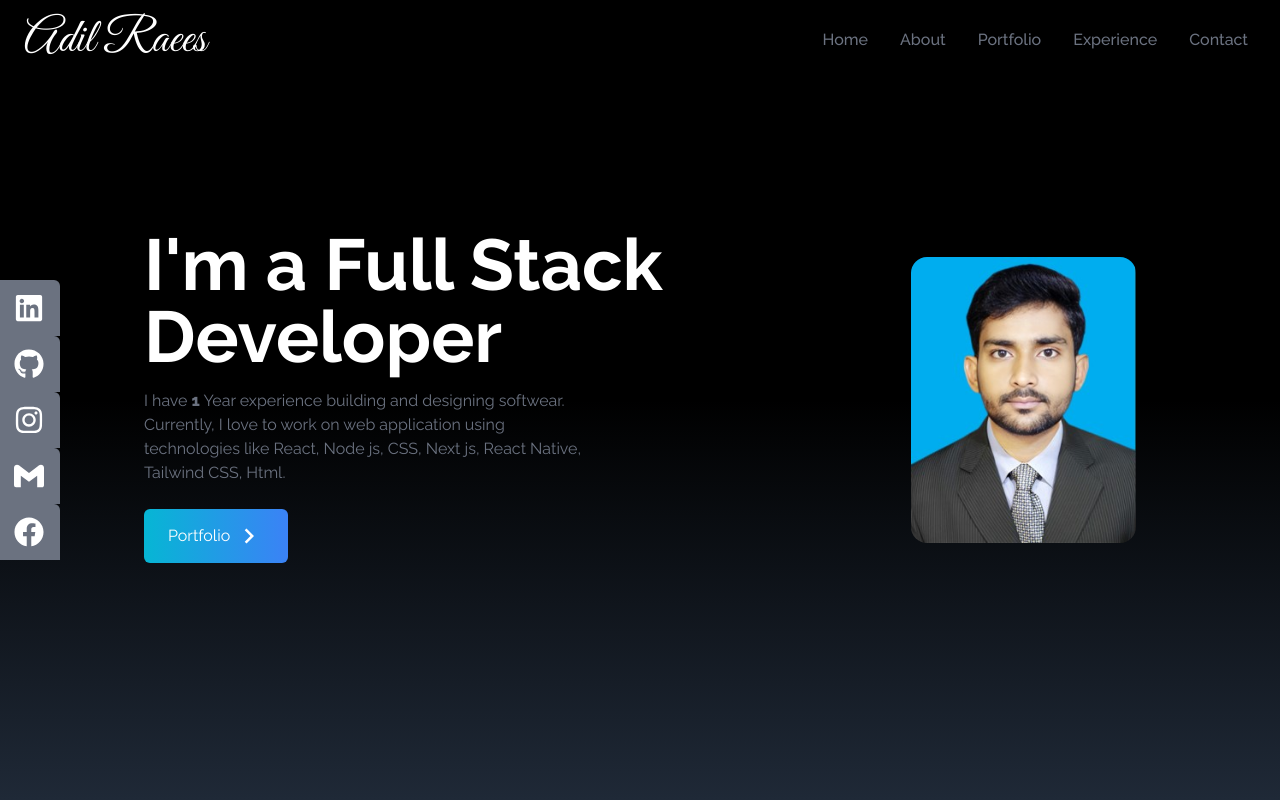
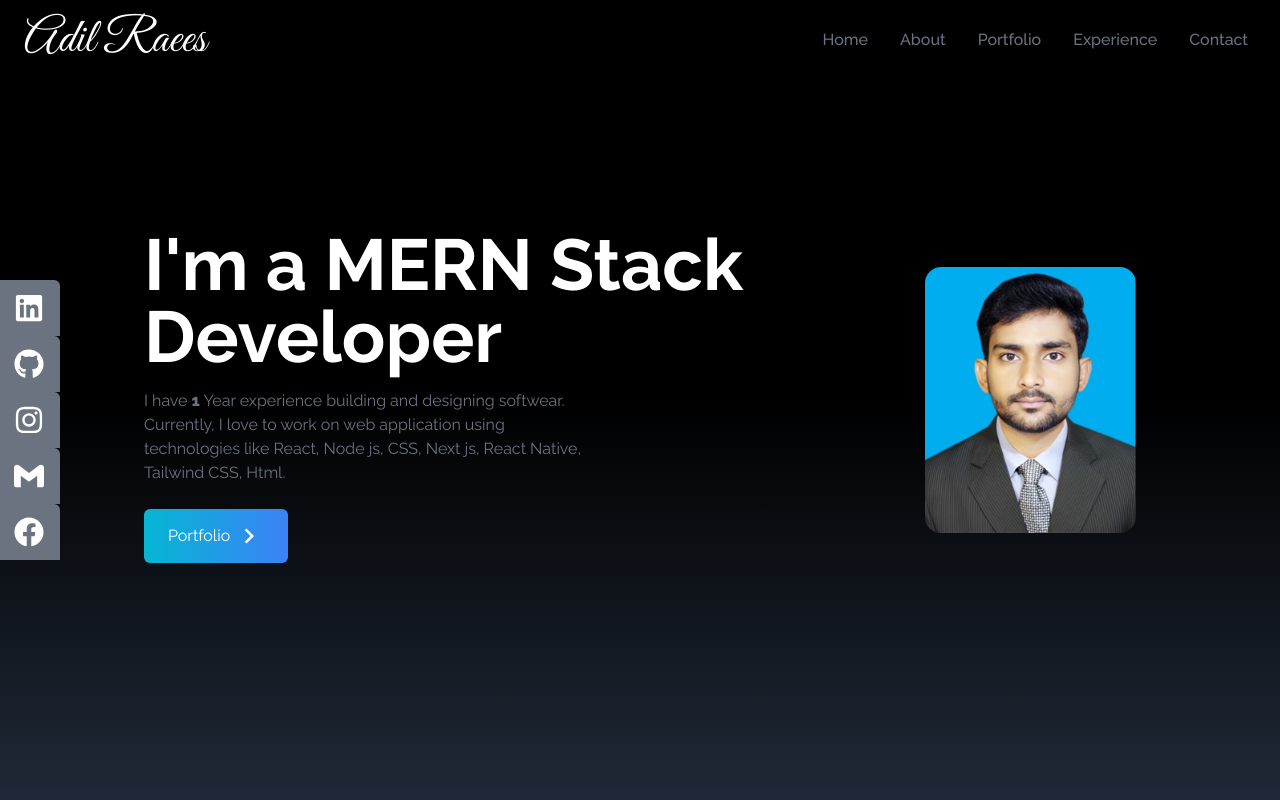
Before and after one commit to adilraees786/My-Portfolio-, a React (Vite) app: page / in a window 1280 px wide. Shown: the top 800 px of the page. Built offline with nearby package versions, Linux system fonts and the light colour scheme.

Commit message:
Add mern stack in home page

```diff
--- a/src/components/Home.jsx
+++ b/src/components/Home.jsx
@@ -14,7 +14,7 @@ const Home = () => {
       items-center justify-center h-full px-4 md:flex-row'>
         <div className=' flex flex-col justify-center h-full'>
           <h2 className=' text-4xl sm:text-7xl font-bold text-white'>
-            I'm a Full Stack Developer
+            I'm a MERN Stack Developer
           </h2>
           <p className='  text-gray-500 py-4 max-w-md'> I have  <span className=' font-extrabold'>1</span> Year experience building and
             designing softwear.
```
